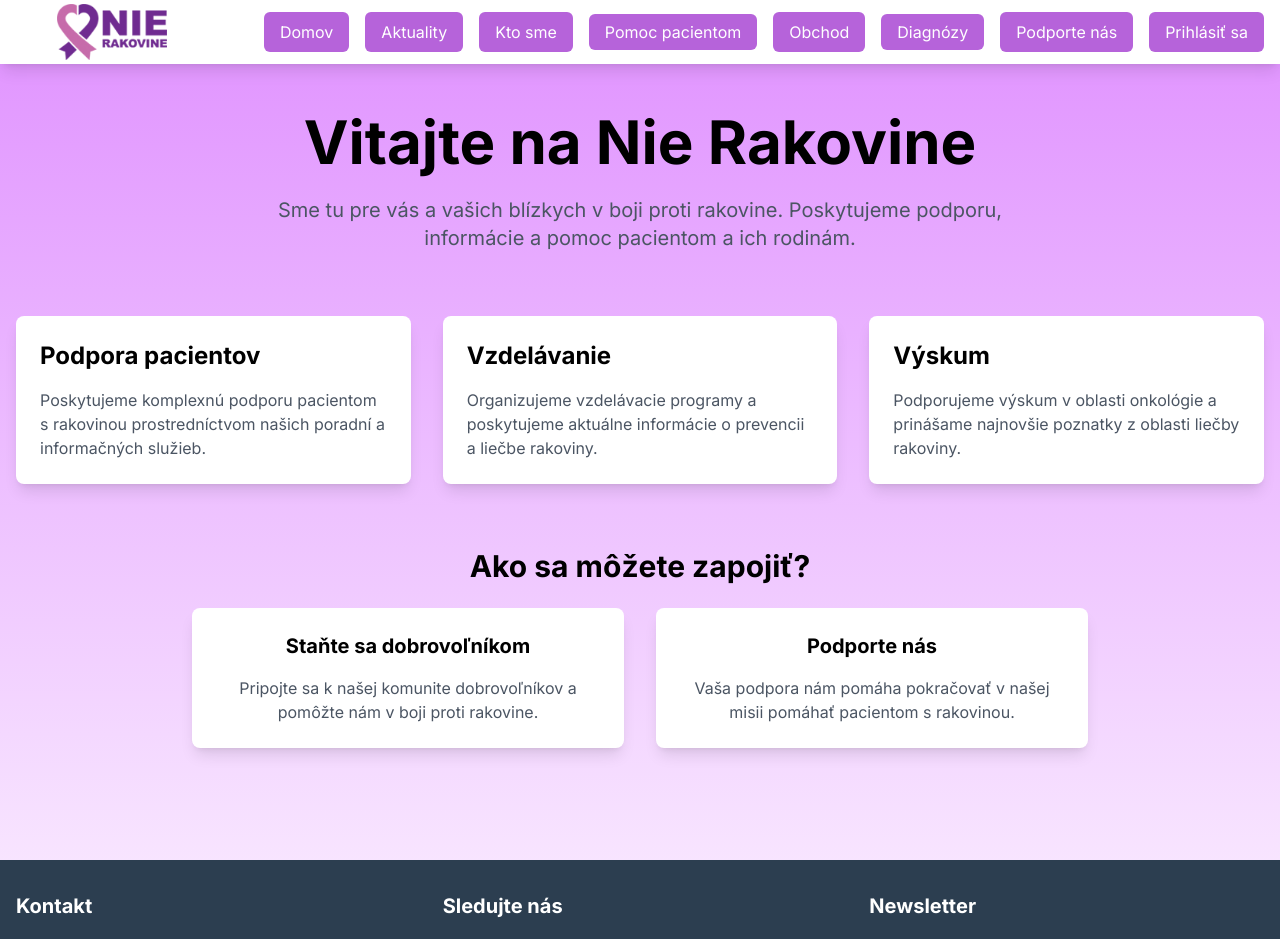
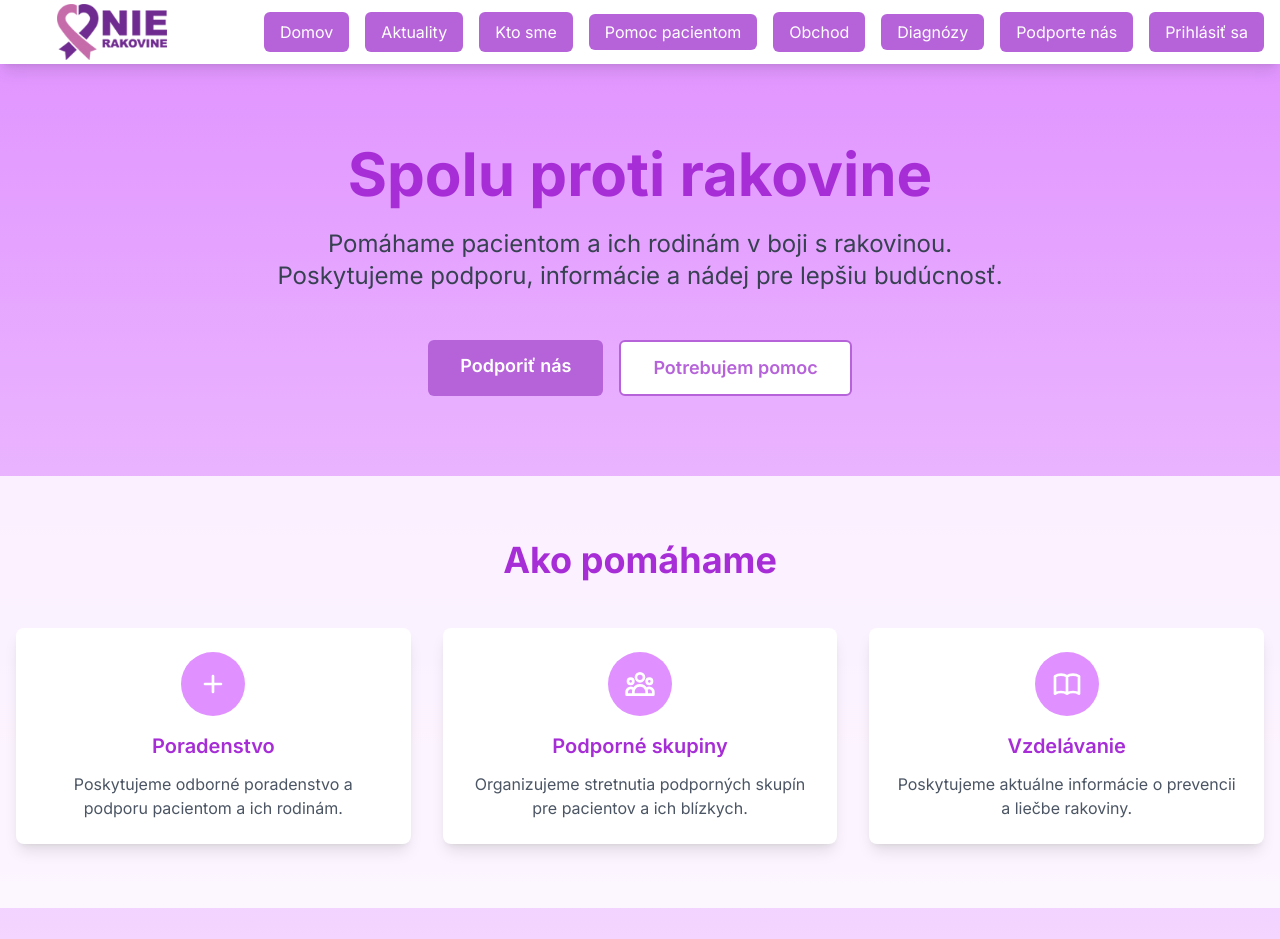
Before and after one commit to Andy15084/NieRakovine, a Next.js app: page / in a window 1280 px wide. Shown: the top 939 px of the page. Built offline with nearby package versions, Linux system fonts and the light colour scheme.

Commit message:
visuall changes

```diff
--- a/src/app/page.tsx
+++ b/src/app/page.tsx
@@ -4,60 +4,100 @@ import Link from 'next/link';
 
 export default function Home() {
   return (
-    <div className="max-w-7xl mx-auto px-4 py-12">
-      <section className="text-center mb-16">
-        <h1 className="text-4xl md:text-6xl font-bold text-primary-purple mb-6">
-          Vitajte na Nie Rakovine
+    <div className="min-h-screen">
+      {/* Hero Section */}
+      <section className="relative py-20 px-4">
+        <div className="max-w-7xl mx-auto text-center">
+          <h1 className="text-4xl md:text-6xl font-bold text-[var(--dark-purple)] mb-6">
+            Spolu proti rakovine
           </h1>
-        <p className="text-xl text-gray-600 dark:text-gray-300 max-w-3xl mx-auto">
-          Sme tu pre vás a vašich blízkych v boji proti rakovine. Poskytujeme podporu,
-          informácie a pomoc pacientom a ich rodinám.
+          <p className="text-xl md:text-2xl text-gray-700 max-w-3xl mx-auto mb-12">
+            Pomáhame pacientom a ich rodinám v boji s rakovinou. Poskytujeme podporu,
+            informácie a nádej pre lepšiu budúcnosť.
           </p>
+          <div className="flex justify-center gap-4">
+            <a href="/podporte-nas"
+              className="bg-[var(--primary-purple)] text-white px-8 py-3 rounded-md
+              hover:bg-[var(--dark-purple)] transition-colors duration-200 text-lg font-semibold">
+              Podporiť nás
+            </a>
+            <a href="/pomoc-pacientom"
+              className="bg-white text-[var(--primary-purple)] px-8 py-3 rounded-md
+              border-2 border-[var(--primary-purple)] hover:bg-[var(--primary-purple)]
+              hover:text-white transition-colors duration-200 text-lg font-semibold">
+              Potrebujem pomoc
+            </a>
+          </div>
+        </div>
       </section>
 
-      <section className="grid grid-cols-1 md:grid-cols-3 gap-8 mb-16">
-        <div className="bg-white dark:bg-gray-800 p-6 rounded-lg shadow-lg">
-          <h2 className="text-2xl font-bold text-primary-purple mb-4">Podpora pacientov</h2>
-          <p className="text-gray-600 dark:text-gray-300">
-            Poskytujeme komplexnú podporu pacientom s rakovinou prostredníctvom našich
-            poradní a informačných služieb.
+      {/* Features Section */}
+      <section className="py-16 px-4 bg-white/80">
+        <div className="max-w-7xl mx-auto">
+          <h2 className="text-3xl md:text-4xl font-bold text-center text-[var(--dark-purple)] mb-12">
+            Ako pomáhame
+          </h2>
+          <div className="grid grid-cols-1 md:grid-cols-3 gap-8">
+            <div className="bg-white p-6 rounded-lg shadow-lg">
+              <div className="w-16 h-16 bg-[var(--light-purple)] rounded-full flex items-center justify-center mb-4 mx-auto">
+                <svg className="w-8 h-8 text-white" fill="none" stroke="currentColor" viewBox="0 0 24 24">
+                  <path strokeLinecap="round" strokeLinejoin="round" strokeWidth="2" d="M12 6v6m0 0v6m0-6h6m-6 0H6" />
+                </svg>
+              </div>
+              <h3 className="text-xl font-semibold text-[var(--dark-purple)] mb-3 text-center">
+                Poradenstvo
+              </h3>
+              <p className="text-gray-600 text-center">
+                Poskytujeme odborné poradenstvo a podporu pacientom a ich rodinám.
               </p>
             </div>
 
-        <div className="bg-white dark:bg-gray-800 p-6 rounded-lg shadow-lg">
-          <h2 className="text-2xl font-bold text-primary-purple mb-4">Vzdelávanie</h2>
-          <p className="text-gray-600 dark:text-gray-300">
-            Organizujeme vzdelávacie programy a poskytujeme aktuálne informácie o
-            prevencii a liečbe rakoviny.
+            <div className="bg-white p-6 rounded-lg shadow-lg">
+              <div className="w-16 h-16 bg-[var(--light-purple)] rounded-full flex items-center justify-center mb-4 mx-auto">
+                <svg className="w-8 h-8 text-white" fill="none" stroke="currentColor" viewBox="0 0 24 24">
+                  <path strokeLinecap="round" strokeLinejoin="round" strokeWidth="2" d="M17 20h5v-2a3 3 0 00-5.356-1.857M17 20H7m10 0v-2c0-.656-.126-1.283-.356-1.857M7 20H2v-2a3 3 0 015.356-1.857M7 20v-2c0-.656.126-1.283.356-1.857m0 0a5.002 5.002 0 019.288 0M15 7a3 3 0 11-6 0 3 3 0 016 0zm6 3a2 2 0 11-4 0 2 2 0 014 0zM7 10a2 2 0 11-4 0 2 2 0 014 0z" />
+                </svg>
+              </div>
+              <h3 className="text-xl font-semibold text-[var(--dark-purple)] mb-3 text-center">
+                Podporné skupiny
+              </h3>
+              <p className="text-gray-600 text-center">
+                Organizujeme stretnutia podporných skupín pre pacientov a ich blízkych.
               </p>
             </div>
 
-        <div className="bg-white dark:bg-gray-800 p-6 rounded-lg shadow-lg">
-          <h2 className="text-2xl font-bold text-primary-purple mb-4">Výskum</h2>
-          <p className="text-gray-600 dark:text-gray-300">
-            Podporujeme výskum v oblasti onkológie a prinášame najnovšie poznatky
-            z oblasti liečby rakoviny.
+            <div className="bg-white p-6 rounded-lg shadow-lg">
+              <div className="w-16 h-16 bg-[var(--light-purple)] rounded-full flex items-center justify-center mb-4 mx-auto">
+                <svg className="w-8 h-8 text-white" fill="none" stroke="currentColor" viewBox="0 0 24 24">
+                  <path strokeLinecap="round" strokeLinejoin="round" strokeWidth="2" d="M12 6.253v13m0-13C10.832 5.477 9.246 5 7.5 5S4.168 5.477 3 6.253v13C4.168 18.477 5.754 18 7.5 18s3.332.477 4.5 1.253m0-13C13.168 5.477 14.754 5 16.5 5c1.747 0 3.332.477 4.5 1.253v13C19.832 18.477 18.247 18 16.5 18c-1.746 0-3.332.477-4.5 1.253" />
+                </svg>
+              </div>
+              <h3 className="text-xl font-semibold text-[var(--dark-purple)] mb-3 text-center">
+                Vzdelávanie
+              </h3>
+              <p className="text-gray-600 text-center">
+                Poskytujeme aktuálne informácie o prevencii a liečbe rakoviny.
               </p>
+            </div>
+          </div>
         </div>
       </section>
 
-      <section className="text-center mb-16">
-        <h2 className="text-3xl font-bold text-primary-purple mb-6">
-          Ako sa môžete zapojiť?
+      {/* Call to Action Section */}
+      <section className="py-16 px-4">
+        <div className="max-w-7xl mx-auto text-center">
+          <h2 className="text-3xl md:text-4xl font-bold text-[var(--dark-purple)] mb-6">
+            Staňte sa súčasťou zmeny
           </h2>
-        <div className="grid grid-cols-1 md:grid-cols-2 gap-8 max-w-4xl mx-auto">
-          <div className="bg-white dark:bg-gray-800 p-6 rounded-lg shadow-lg">
-            <h3 className="text-xl font-bold text-primary-purple mb-4">Staňte sa dobrovoľníkom</h3>
-            <p className="text-gray-600 dark:text-gray-300">
-              Pripojte sa k našej komunite dobrovoľníkov a pomôžte nám v boji proti rakovine.
+          <p className="text-xl text-gray-700 max-w-3xl mx-auto mb-8">
+            Vaša podpora nám pomáha poskytovať lepšiu starostlivosť a podporu pacientom s rakovinou.
+            Pridajte sa k nám v boji proti rakovine.
           </p>
-          </div>
-          <div className="bg-white dark:bg-gray-800 p-6 rounded-lg shadow-lg">
-            <h3 className="text-xl font-bold text-primary-purple mb-4">Podporte nás</h3>
-            <p className="text-gray-600 dark:text-gray-300">
-              Vaša podpora nám pomáha pokračovať v našej misii pomáhať pacientom s rakovinou.
-            </p>
-          </div>
+          <a href="/podporte-nas"
+            className="inline-block bg-[var(--primary-purple)] text-white px-8 py-3 rounded-md
+            hover:bg-[var(--dark-purple)] transition-colors duration-200 text-lg font-semibold">
+            Chcem pomôcť
+          </a>
         </div>
       </section>
     </div>
```
Lines whose indentation alone changed are shown as unchanged.
